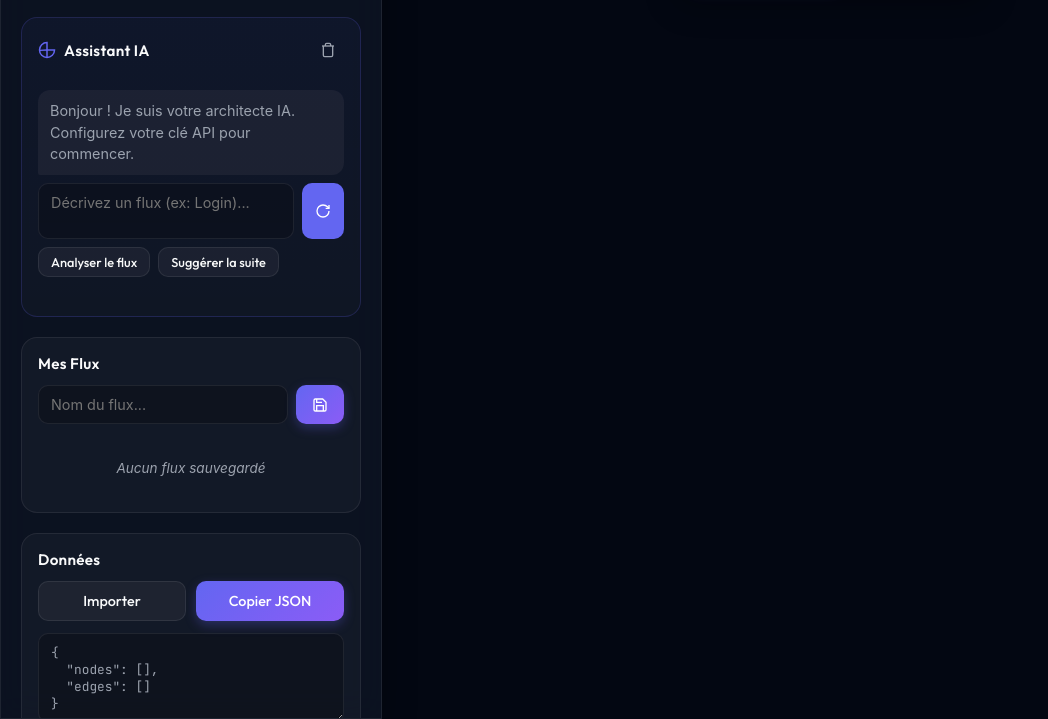
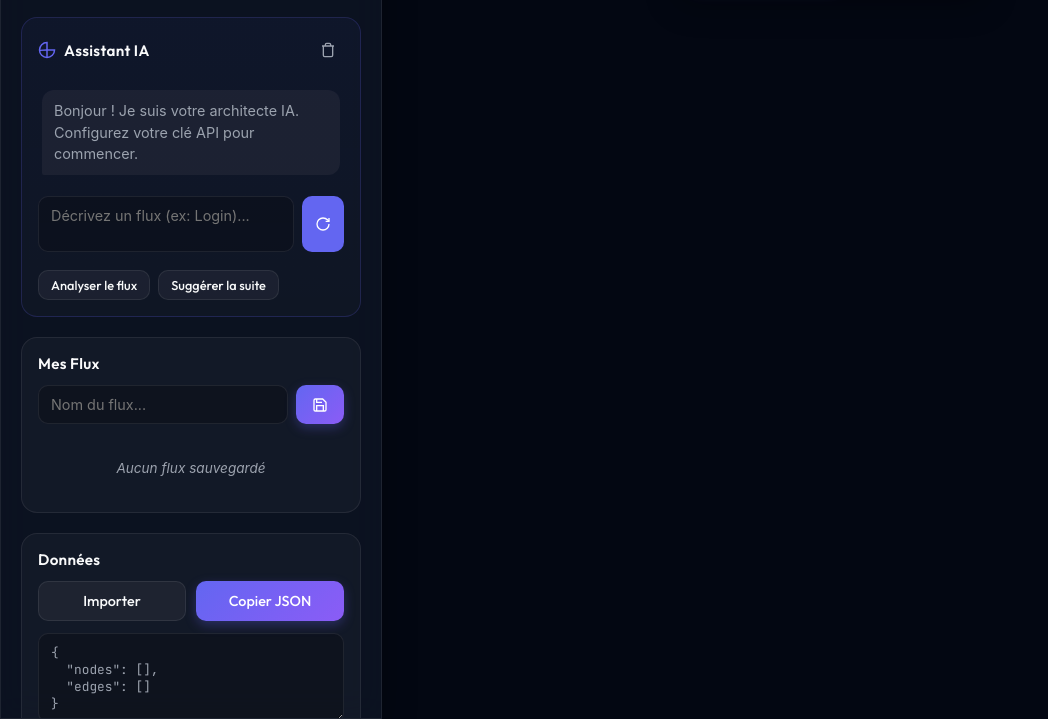
Before and after one commit to emilio-n8n/workflow, a plain HTML site: page index.html in a window 1280 px wide. Shown: the part 81-800 px from the top of the page, without its empty margins (0-1048 px from the left). Drawn offline with Linux system fonts and the light colour scheme.

Commit message:
fix: correction du chevauchement dans le panneau IA

```diff
--- a/styles.css
+++ b/styles.css
@@ -170,6 +170,17 @@ body {
   min-height: 300px;
   background: linear-gradient(180deg, rgba(99, 102, 241, 0.05) 0%, rgba(255, 255, 255, 0.02) 100%);
   border: 1px solid rgba(99, 102, 241, 0.2);
+  display: flex;
+  flex-direction: column;
+  overflow: hidden;
+}
+
+.ai-content {
+  flex: 1;
+  display: flex;
+  flex-direction: column;
+  overflow: hidden;
+  gap: 10px;
 }
 
 .chat-container {
@@ -178,9 +189,10 @@ body {
   display: flex;
   flex-direction: column;
   gap: 12px;
-  padding: 8px 0;
+  padding: 8px 4px;
+  /* Added horizontal padding for scrollbar space */
   font-size: 0.9rem;
-  max-height: 300px;
+  /* Removed max-height to allow flex to handle sizing */
 }
 
 .chat-message {
```
